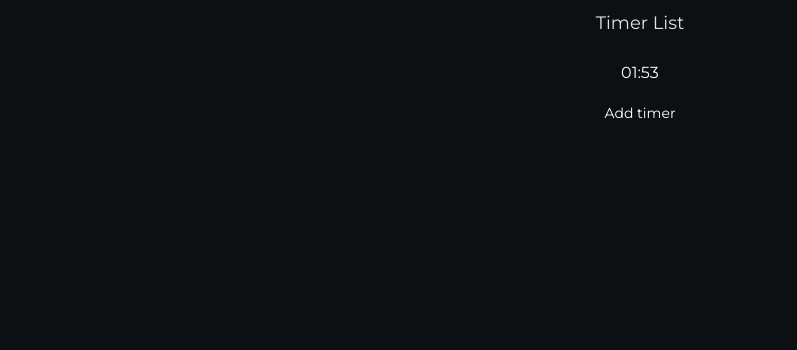
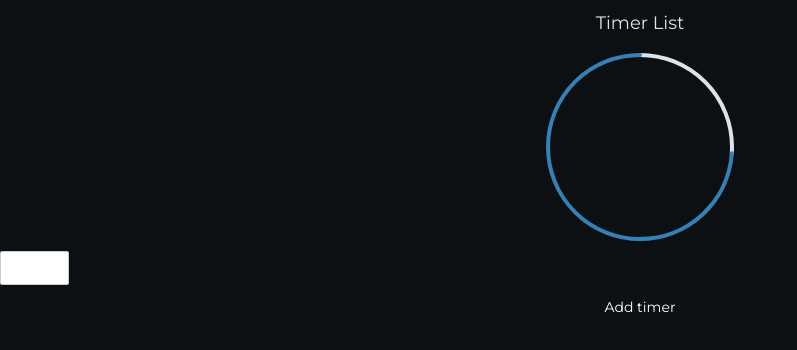
Before and after one commit to CentralizedDiv/timer-list, a Svelte app: page / in a window 1280 px wide. Shown: the top 350 px of the page, without its empty margins (0-797 px from the left). Built offline with nearby package versions, Linux system fonts and the light colour scheme.

Commit message:
testing progress circle

```diff
--- a/src/App.svelte
+++ b/src/App.svelte
@@ -1,7 +1,8 @@
 <script>
+  import KeyPad from "./components/KeyPad.component.svelte";
+  import Progress from "./components/Progress.component.svelte";
   import { onDestroy } from "svelte";
   import { fade, fly } from "svelte/transition";
-  import KeyPad from "./components/KeyPad.component.svelte";
   import { formatTime } from "./_utils";
 
   let timer = 120;
@@ -80,7 +81,7 @@
       class="TimerList-currentTimer"
       in:fly={{ y: 200, duration: 300 }}
       out:fly={{ y: 200, duration: 300 }}>
-      <p>{formattedTimer}</p>
+      <Progress />
       <button on:click={() => toggleView('currentTimer')}>Add timer</button>
     </div>
   {/if}
--- /dev/null
+++ b/src/components/Progress.component.svelte
@@ -0,0 +1,82 @@
+<script>
+  import { onMount, onDestroy } from "svelte";
+
+  const width = Math.min(window.innerWidth * 0.6, 200);
+  const strokeWidth = "4";
+  const radius = width / 2 - strokeWidth * 2;
+  const circumference = radius * 2 * Math.PI;
+  let innerCircle;
+  let outerCircle;
+  let timer = 0;
+  const timerInterval = setInterval(() => {
+    timer++;
+  }, 100);
+
+  function setProgress(percent) {
+    if (innerCircle && outerCircle) {
+      const offset = circumference + (percent / 100) * circumference;
+      innerCircle.style.strokeDashoffset = offset;
+
+      outerCircle.style.strokeDashoffset = offset - circumference;
+    }
+  }
+
+  $: setProgress(timer);
+  $: if (timer === 100) {
+    clearInterval(timerInterval);
+  }
+
+  onMount(() => {
+    innerCircle.style.strokeDasharray = `${circumference} ${circumference}`;
+    innerCircle.style.strokeDashoffset = circumference;
+
+    outerCircle.style.strokeDasharray = `${circumference} ${circumference}`;
+    outerCircle.style.strokeDashoffset = 0;
+  });
+  onDestroy(() => clearInterval(timerInterval));
+</script>
+
+<style lang="scss">
+  @import "../_utils/styles/main";
+
+  .Progress {
+    .progress-ring__circle {
+      transition: stroke-dashoffset 0.35s;
+      transform: rotate(-90deg);
+      transform-origin: 50% 50%;
+    }
+    input {
+      display: block;
+    }
+  }
+</style>
+
+<div class="Progress">
+  <svg class="progress-ring" {width} height={width}>
+    <circle
+      bind:this={outerCircle}
+      class="progress-ring__circle"
+      stroke="#dde4e9"
+      stroke-width={strokeWidth}
+      stroke-linecap="round"
+      fill="transparent"
+      r={radius}
+      cx={width / 2}
+      cy={width / 2} />
+    <circle
+      bind:this={innerCircle}
+      class="progress-ring__circle"
+      stroke="#3282b8"
+      stroke-linecap="round"
+      stroke-width={strokeWidth}
+      fill="transparent"
+      r={radius}
+      cx={width / 2}
+      cy={width / 2} />
+  </svg>
+  <input
+    type="number"
+    min="0"
+    max="100"
+    on:change={ev => setProgress(ev.target.value)} />
+</div>
```
